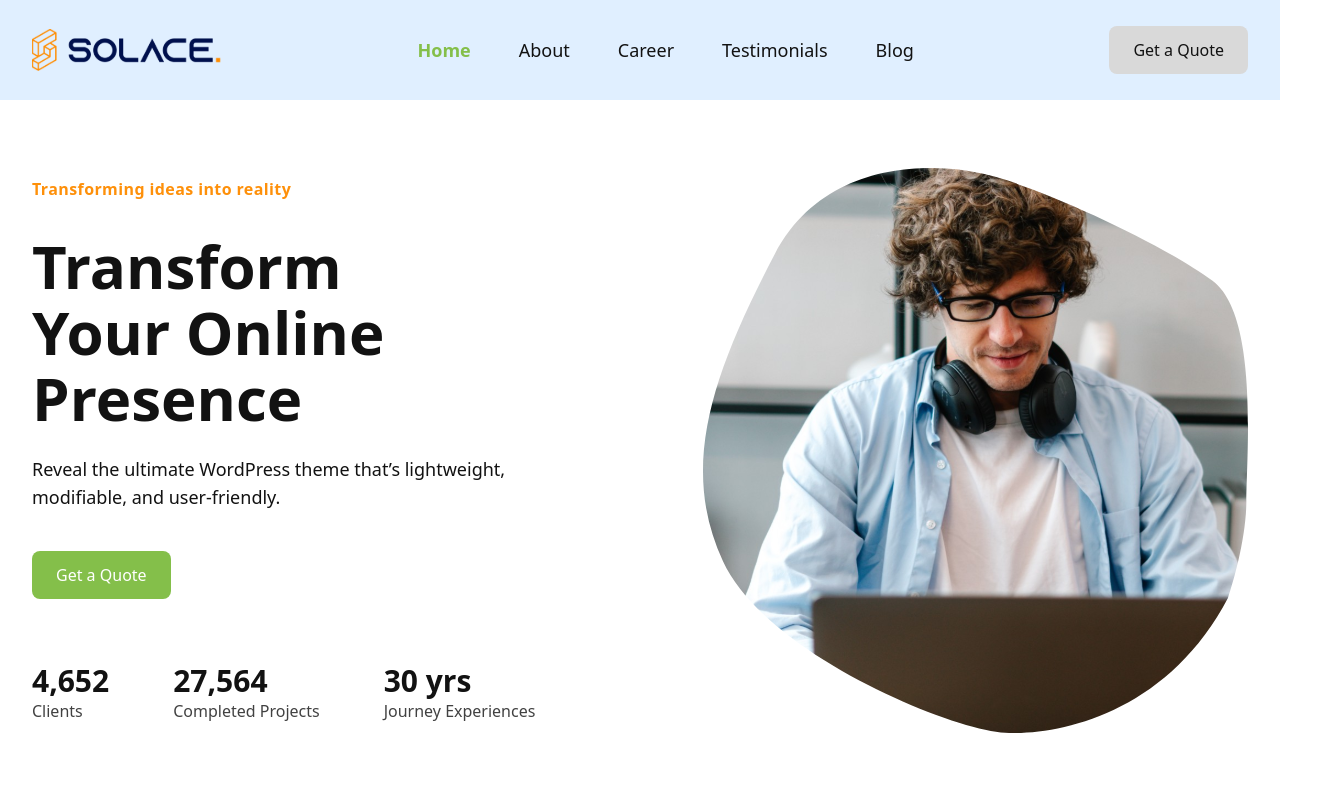
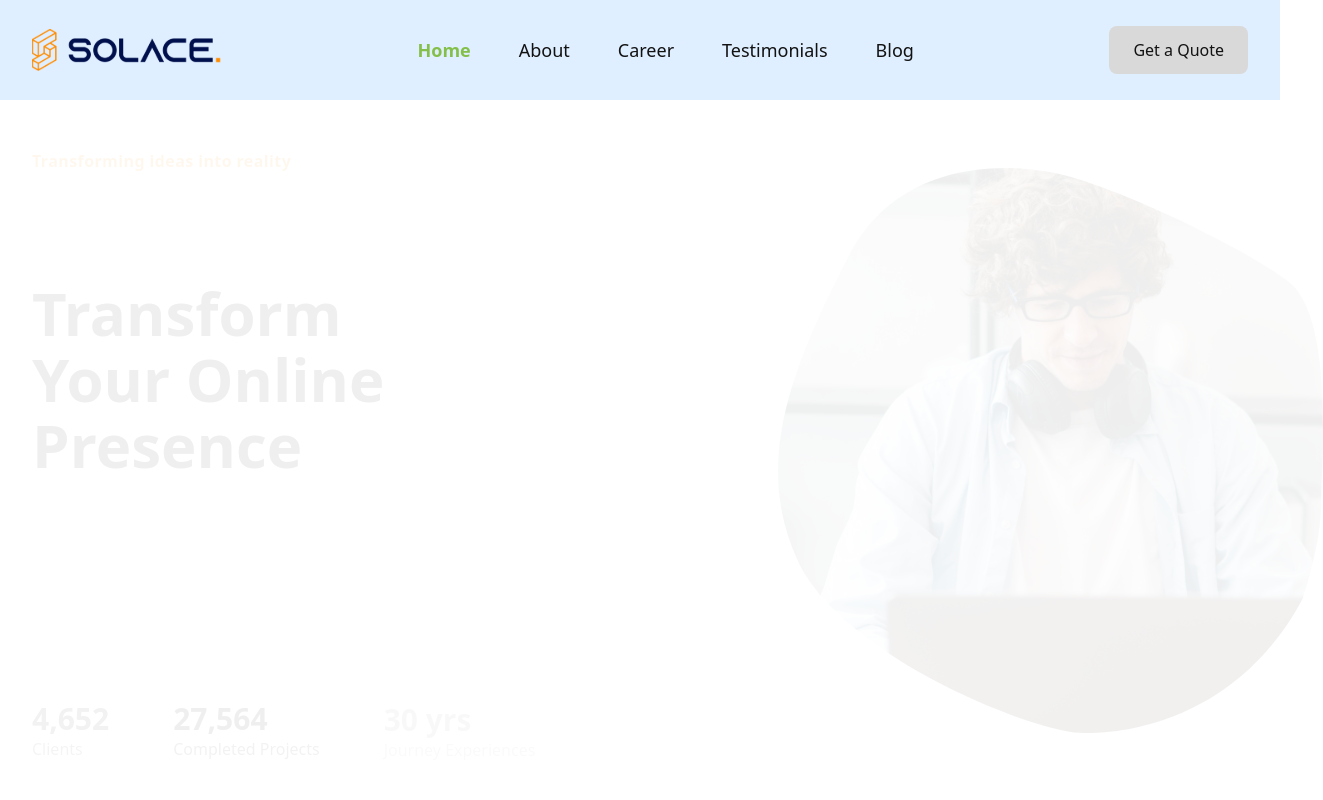
Before and after one commit to thekamiyeoladipo/solace, a React (Vite) app: page / in a window 1280 px wide. Shown: the top 800 px of the page, 1323 px wide, since content can reach past the window. Built offline with nearby package versions, Linux system fonts and the light colour scheme.

Commit message:
feat: implement GSAP animations for Hero component elements and refactor stats rendering

```diff
--- a/src/components/Hero.jsx
+++ b/src/components/Hero.jsx
@@ -1,7 +1,31 @@
 import { Link } from "react-router-dom";
+import { useEffect, useRef } from "react";
+import { gsap } from "gsap";
 import heroImg from "../assets/hero.svg";
 
 const Hero = () => {
+  const eyebrowRef = useRef(null);
+  const headlineRef = useRef(null);
+  const paragraphRef = useRef(null);
+  const buttonRef = useRef(null);
+  const statsRef = useRef([]);
+  const imageRef = useRef(null);
+
+  useEffect(() => {
+    const tl = gsap.timeline({ defaults: { ease: "power3.out", duration: 1 } });
+
+    tl.from(eyebrowRef.current, { y: -30, opacity: 0 })
+      .from(headlineRef.current, { y: 50, opacity: 0 }, "-=0.3")
+      .from(paragraphRef.current, { y: 30, opacity: 0 }, "-=0.2")
+      .from(buttonRef.current, { scale: 0.8, opacity: 0 }, "-=0.2")
+      .from(
+        statsRef.current,
+        { y: 40, opacity: 0, stagger: 0.2 },
+        "-=0.3"
+      )
+      .from(imageRef.current, { x: 80, opacity: 0 }, "-=0.6");
+  }, []);
+
   return (
     <section className="bg-white">
       <div className="container mx-auto px-8">
@@ -9,23 +33,32 @@ const Hero = () => {
           {/* Left column */}
           <div className="flex flex-col justify-center items-center text-center md:items-start md:text-left">
             {/* Eyebrow */}
-            <p className="text-lightorange font-semibold tracking-wide mb-8">
+            <p
+              ref={eyebrowRef}
+              className="text-lightorange font-semibold tracking-wide mb-8"
+            >
               Transforming ideas into reality
             </p>
 
             {/* Headline */}
-            <h1 className="text-4xl md:text-6xl font-extrabold leading-[1.1] text-dark max-w-xl">
+            <h1
+              ref={headlineRef}
+              className="text-4xl md:text-6xl font-extrabold leading-[1.1] text-dark max-w-xl"
+            >
               Transform <br /> Your Online Presence
             </h1>
 
             {/* Subtext */}
-            <p className="mt-6 text-lg font-normal text-dark max-w-lg">
+            <p
+              ref={paragraphRef}
+              className="mt-6 text-lg font-normal text-dark max-w-lg"
+            >
               Reveal the ultimate WordPress theme that’s lightweight,
               modifiable, and user-friendly.
             </p>
 
             {/* CTA */}
-            <div className="mt-10">
+            <div ref={buttonRef} className="mt-10">
               <Link
                 to="/contact"
                 className="inline-flex items-center justify-center rounded-lg bg-green text-white px-6 py-3 transition-transform hover:scale-105 active:scale-95"
@@ -36,37 +69,28 @@ const Hero = () => {
 
             {/* Bottom labels */}
             <div className="mt-16 flex flex-col items-center gap-8 md:flex-row md:justify-start md:gap-16">
-              {/* Clients */}
-              <div className="flex flex-col items-center md:items-start text-center md:text-left">
-                <span className="text-3xl font-extrabold text-dark">4,652</span>
-                <span className="text-base text-dark/80">Clients</span>
-              </div>
-
-              {/* Completed Projects */}
-              <div className="flex flex-col items-center md:items-start text-center md:text-left">
-                <span className="text-3xl font-extrabold text-dark">
-                  27,564
-                </span>
-                <span className="text-base text-dark/80">
-                  Completed Projects
-                </span>
-              </div>
-
-              {/* Journey Experiences */}
-              <div className="flex flex-col items-center md:items-start text-center md:text-left">
-                <span className="text-3xl font-extrabold text-dark">
-                  30 yrs
-                </span>
-                <span className="text-base text-dark/80">
-                  Journey Experiences
-                </span>
-              </div>
+              {[
+                { number: "4,652", label: "Clients" },
+                { number: "27,564", label: "Completed Projects" },
+                { number: "30 yrs", label: "Journey Experiences" },
+              ].map((stat, index) => (
+                <div
+                  key={index}
+                  ref={(el) => (statsRef.current[index] = el)}
+                  className="flex flex-col items-center md:items-start text-center md:text-left"
+                >
+                  <span className="text-3xl font-extrabold text-dark">
+                    {stat.number}
+                  </span>
+                  <span className="text-base text-dark/80">{stat.label}</span>
+                </div>
+              ))}
             </div>
           </div>
 
           {/* Right column */}
           <div className="relative md:justify-self-end">
-            <div className="">
+            <div ref={imageRef}>
               <img
                 src={heroImg}
                 alt="Team member working on a laptop"
```
